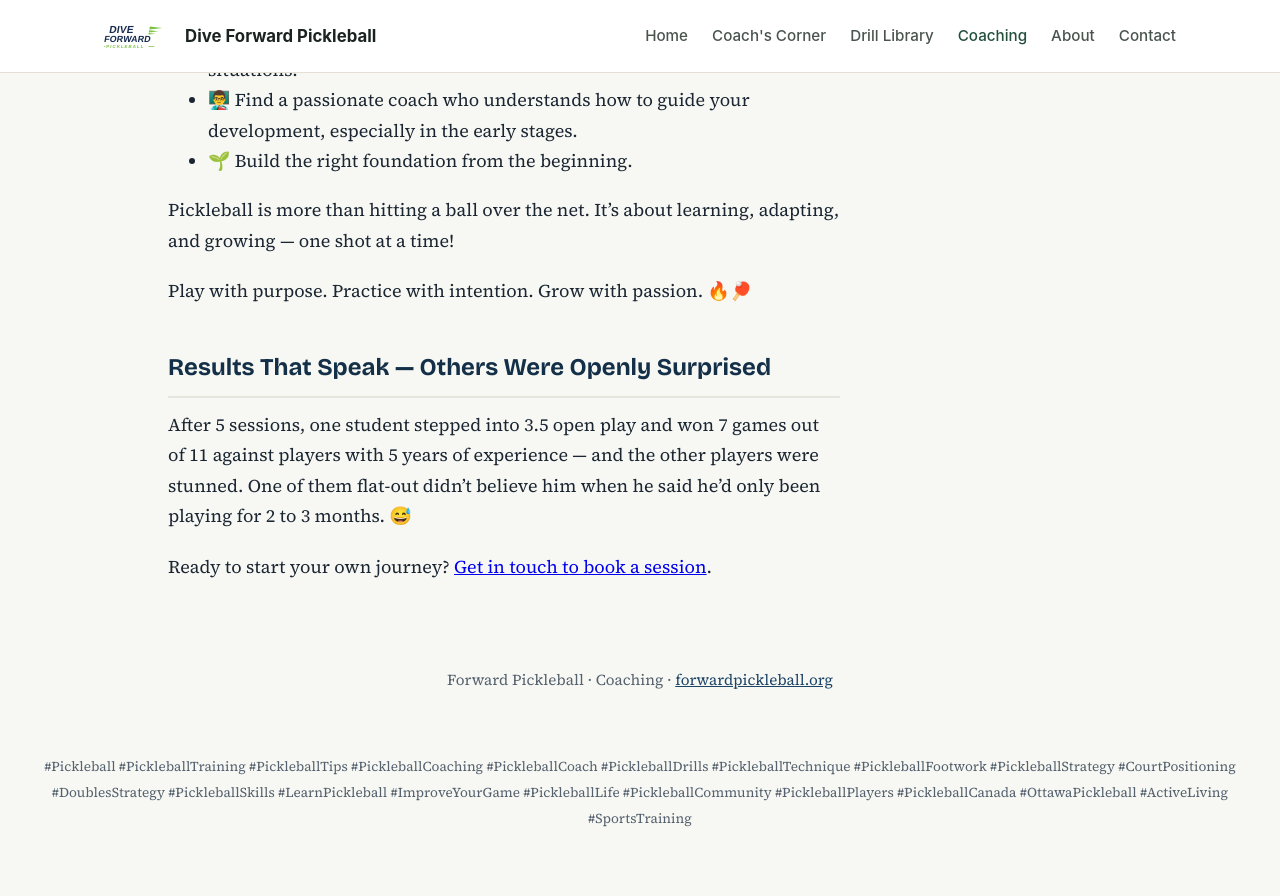
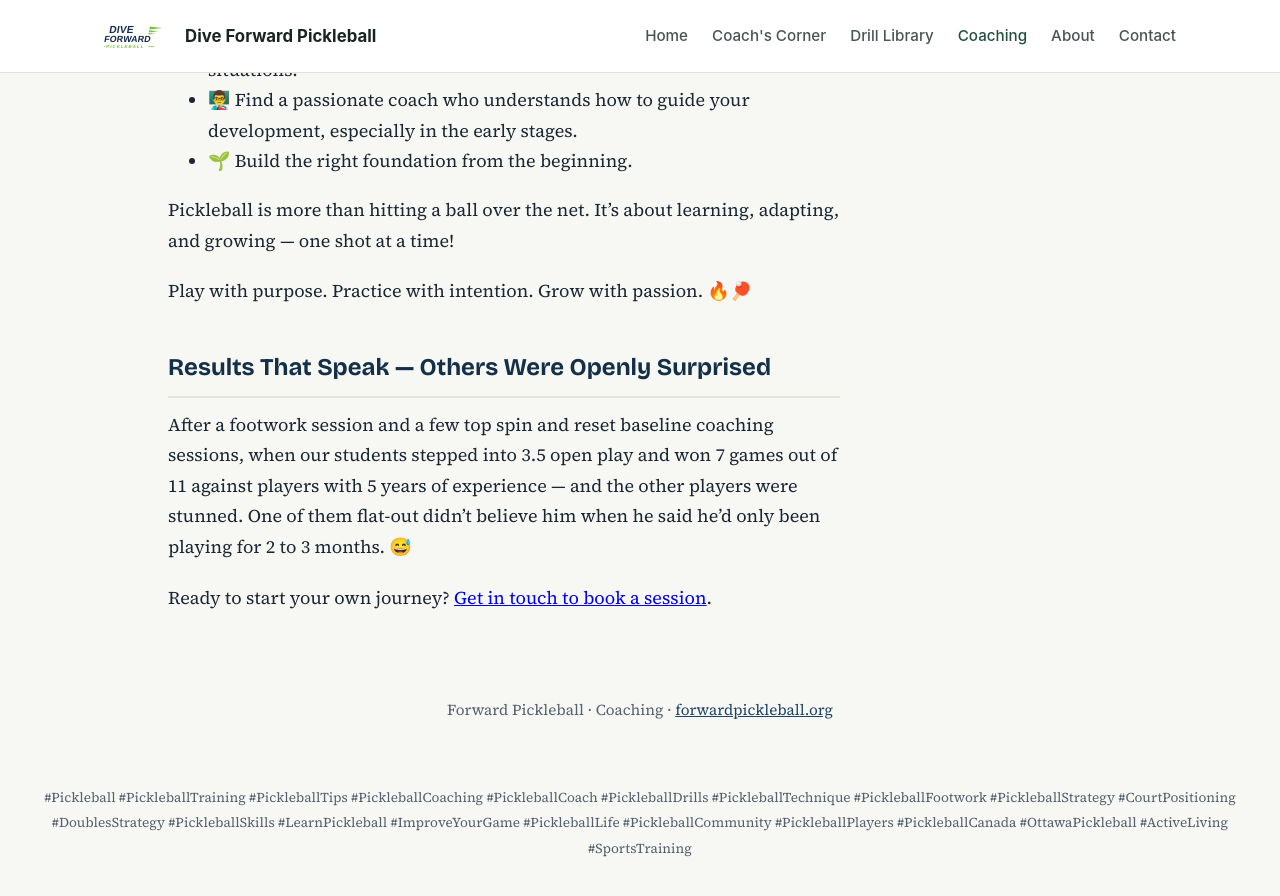
Before and after one commit to forwardpickleballorg-art/forwardpickleballorg-art.github.io, a Jekyll site: the page built from coaching/beginner-to-winning-3-5-open-play.html, in a window 1280 px wide and 900 px high, scrolled down 1415 px. Shown: the top 896 px of the window. Built offline with Jekyll 4.4.1, drawn with Linux system fonts in a browser that asks for light colours; before the commit the page ends 2284 px from its top, so only the background shows below that.

Commit message:
Reword story opening to footwork and topspin reset sessions

```diff
--- a/coaching/beginner-to-winning-3-5-open-play.html
+++ b/coaching/beginner-to-winning-3-5-open-play.html
@@ -175,7 +175,7 @@ layout: null
 
   <h2>Results That Speak &mdash; Others Were Openly Surprised</h2>
 
-  <p>After 5 sessions, one student stepped into 3.5 open play and won 7 games out of 11 against players with 5 years of experience &mdash; and the other players were stunned. One of them flat-out didn&rsquo;t believe him when he said he&rsquo;d only been playing for 2 to 3 months. 😅</p>
+  <p>After a footwork session and a few top spin and reset baseline coaching sessions, when our students stepped into 3.5 open play and won 7 games out of 11 against players with 5 years of experience &mdash; and the other players were stunned. One of them flat-out didn&rsquo;t believe him when he said he&rsquo;d only been playing for 2 to 3 months. 😅</p>
 
   <p>Ready to start your own journey? <a href="/contact/">Get in touch to book a session</a>.</p>
   </div>
```
